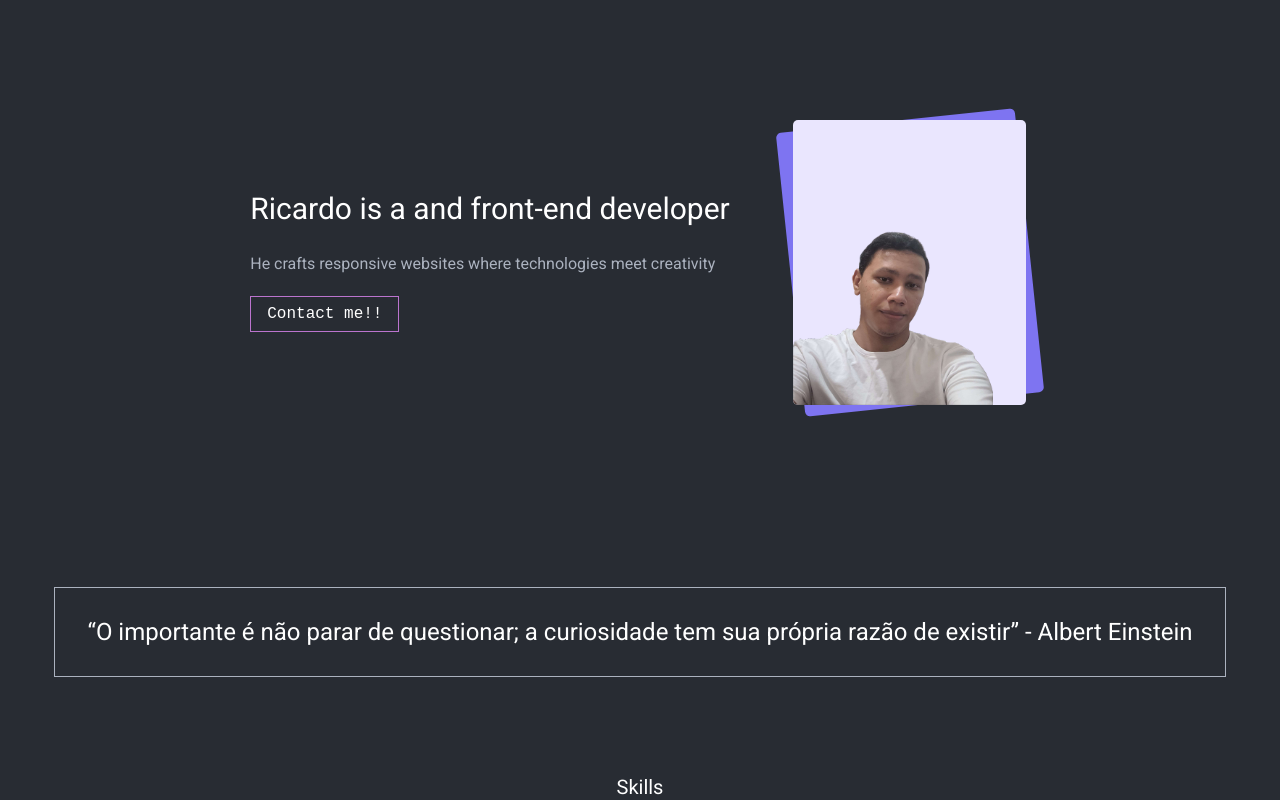
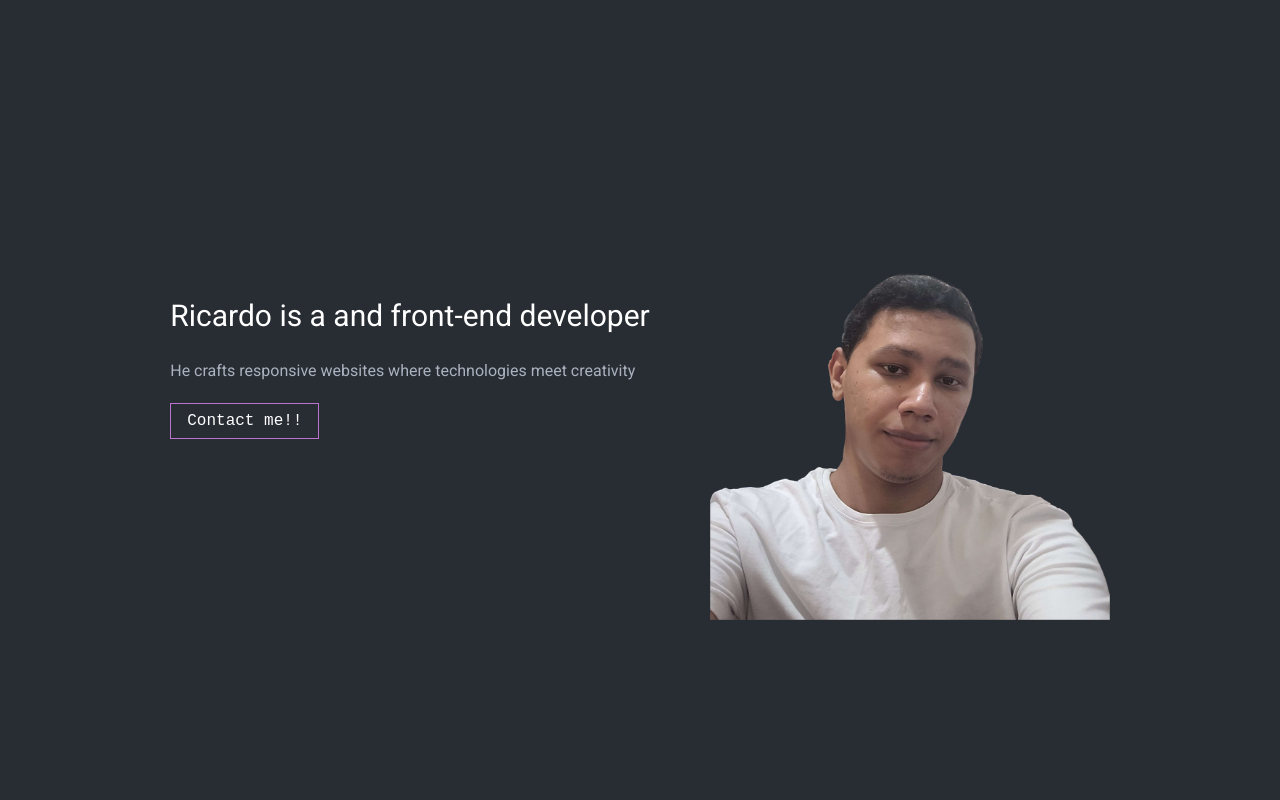
Before and after one commit to ricardosousabr/ricardosousabr.github.io, a Next.js app: page / in a window 1280 px wide. Shown: the top 800 px of the page. Built offline with nearby package versions, Linux system fonts and the light colour scheme; a web font is replaced by a local one.

Commit message:
build(iamgeprofile): improve imageprofile appearance

```diff
--- a/src/components/Molecules/Header/components/ImageProfile/index.tsx
+++ b/src/components/Molecules/Header/components/ImageProfile/index.tsx
@@ -1,13 +1,10 @@
 import Image from "next/image";
-import { ImageProfileStyle, BoxPurple, BoxWhite } from "./styles";
+import { ImageProfileStyle } from "./styles";
 
 export default function ImageProfile() {
    return (
     <ImageProfileStyle>
-      <BoxPurple></BoxPurple>
-       <BoxWhite>
-         <Image width={200} height={250} src="/img/Profile.png" alt="" />
-      </BoxWhite>
+         <Image width={400} height={500} src="/img/Profile.png" alt="" />
     </ImageProfileStyle>
    )
 }
--- a/src/components/Molecules/Header/components/ImageProfile/styles.ts
+++ b/src/components/Molecules/Header/components/ImageProfile/styles.ts
@@ -6,22 +6,3 @@ export const ImageProfileStyle = styled.div`
   align-items: center;
   justify-content: center;
 `
-
-export const BoxWhite = styled.div`
-  width: 233px;
-  height: 285px;
-  background: #EAE6FE;
-  border-radius: 5px;
-  position: absolute;
-  display: flex;
-  align-items: flex-end;
-  overflow: auto;
-`
-
-export const BoxPurple = styled.div`
-  width: 240px;
-  height: 285px;
-  background: #7E74F1;
-  border-radius: 5px;
-  rotate: -6deg;
-`
```
